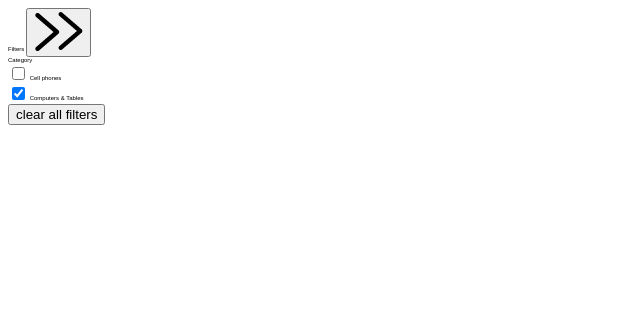
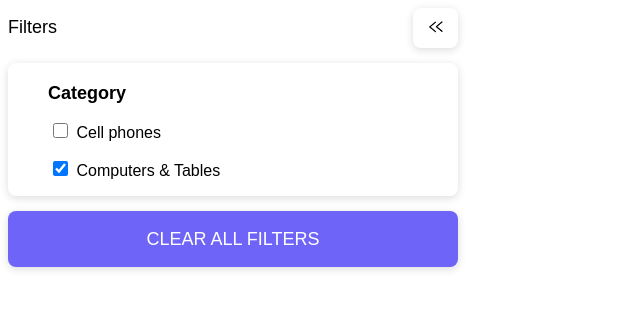
Before and after one commit to front-camp-2021/js-module-Kyanka, a website: page src/module-4/filters-list/index.html in a window 1280 px wide. Shown: the whole page, without its empty margins (0-640 px from the left). Drawn offline with Linux system fonts and the light colour scheme; files that its build step writes are made by us from their sources.

Commit message:
module1-2: tests passed module4: filter list was created

```diff
--- a/src/module-2/card/index.js
+++ b/src/module-2/card/index.js
@@ -39,7 +39,7 @@ export default class Card {
         </div>
 
         <article class="description">
-          <span>${this.brand}</span>
+          <span>${this.brand} ${this.category}</span>
           <p>${this.title}</p>
         </article>
 
--- a/src/module-3/cards-list-v1/style.css
+++ b/src/module-3/cards-list-v1/style.css
@@ -19,12 +19,11 @@ body::-webkit-scrollbar {
 }
 
 .card-list {
-  width: 100%;
+  width: 65%;
   display: grid;
   grid-template-columns: repeat(3, 1fr);
   grid-gap: 30rem;
 }
-
 
 .card {
   height: 486rem;
--- /dev/null
+++ b/src/module-4/filters-list/style.css
@@ -0,0 +1,95 @@
+* {
+  font-family: 'Montserrat', sans-serif;
+  font-style: normal;
+  font-weight: 300;
+}
+
+html {
+  font-size: 6.25%;
+}
+
+@media (max-width: 1250px) {
+  html {
+    font-size: 3.8%;
+  }
+}
+
+body::-webkit-scrollbar {
+  display: none;
+}
+
+.filters {
+  /*grid-area: filt;*/
+  width: 450rem;
+  display: flex;
+  flex-direction: column;
+  gap: 15rem;
+}
+
+.caption {
+  font-size: 18rem;
+  font-weight: 400;
+  display: flex;
+  align-items: baseline;
+  justify-content: space-between;
+}
+
+.caption button {
+  height: 40rem;
+  width: 45rem;
+  border-radius: 8rem;
+  border: 0;
+  background: #FFFFFF;
+  box-shadow: 0 2rem 8rem rgba(0, 0, 0, 0.14);
+}
+
+.caption button img {
+  width: 14rem;
+  transform: rotate(180deg);
+}
+
+.filter-card {
+  flex-grow: 1;
+  background: #FFFFFF;
+  box-shadow: 0 2rem 8rem rgba(0, 0, 0, 0.14);
+  border-radius: 8rem;
+  padding-left: 40rem;
+  padding-top: 20rem;
+}
+
+.filters-caption {
+  font-size: 18rem;
+  font-weight: 600;
+}
+
+.filter-card div p {
+  font-size: 16rem;
+  font-weight: 300;
+}
+
+.filter-card div input {
+  height: 15rem;
+  width: 17rem;
+  border: 1rem solid #979797;
+}
+
+.divider {
+  border: 1px solid #D6D6D6;
+  height: 0;
+  width: 80%;
+  background: #D6D6D6;
+  margin: 30rem 0 30rem 0;
+}
+
+.filters > button {
+  height: 56rem;
+  width: 100%;
+  border-radius: 8rem;
+  border: 0;
+  background: #6F64F8;
+  box-shadow: 0 2rem 8rem rgba(0, 0, 0, 0.14);
+  color: white;
+  font-size: 18rem;
+  font-weight: 400;
+  text-transform: uppercase;
+}
```
